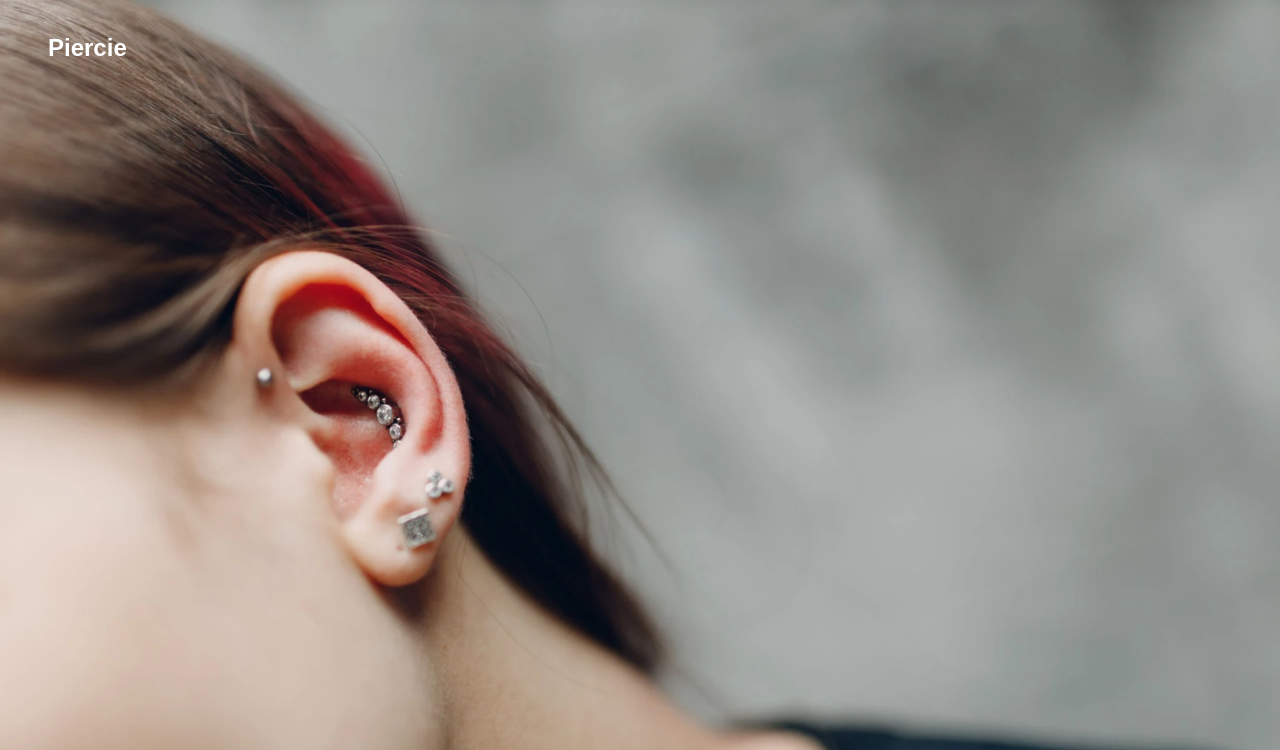
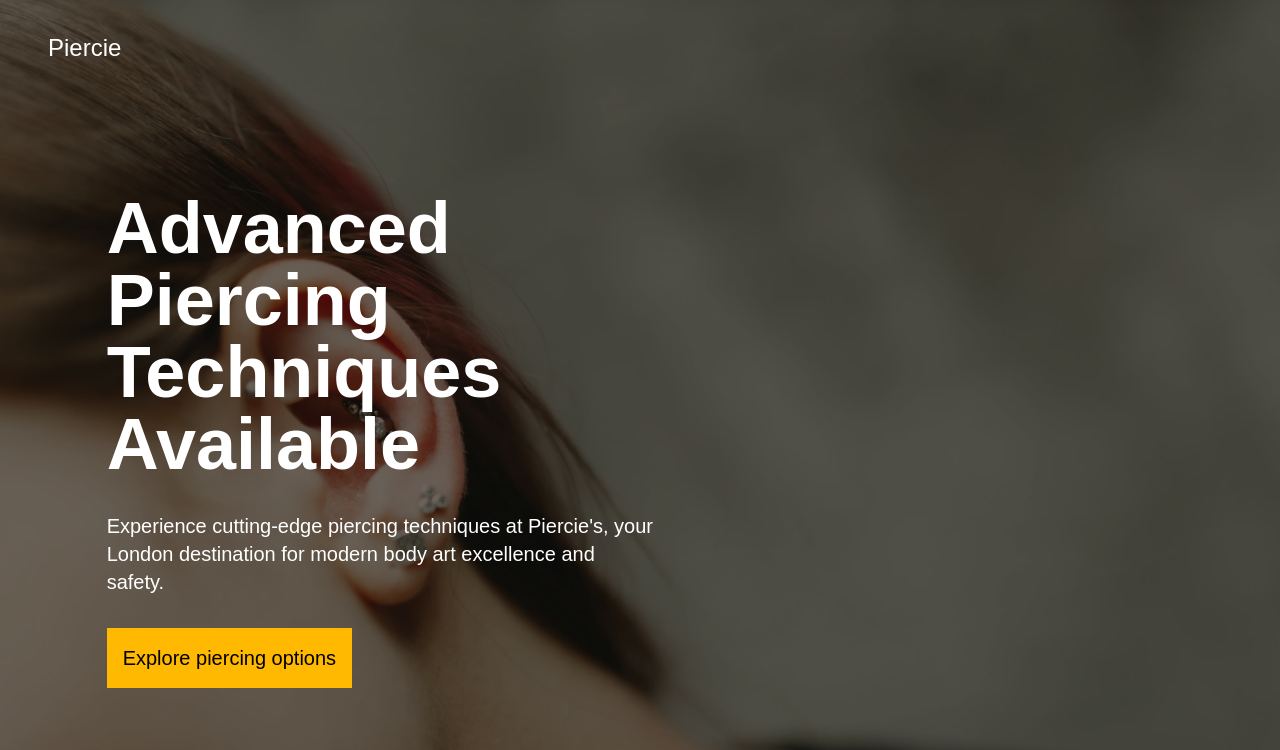
Before and after one commit to Aivanii/Piercie, a React (Vite) app: page / in a window 1280 px wide. Shown: the top 750 px of the page. Built offline with nearby package versions, Linux system fonts and the light colour scheme.

Commit message:
updated styles for mainScreen

```diff
--- a/src/index.css
+++ b/src/index.css
@@ -5,9 +5,8 @@
   box-sizing: border-box;
 }
 
-.header-logo{
+.header-logo, .jost-styles{
   font-family: "Jost", sans-serif;
   font-optical-sizing: auto;
-  font-weight: 700;
   font-style: normal;
 }
--- a/src/widgets/mainScreen.tsx/mainScreen.tsx
+++ b/src/widgets/mainScreen.tsx/mainScreen.tsx
@@ -1,20 +1,30 @@
 const MainScreen = () => {
   return (
-    <div>
-      <div>
+    <div className="max-w-[1920px] m-auto min-h-96 relative">
+      <div className="max-w-[1920px] m-auto min-h-96 relative">
         <img
+          className="object-cover relative h-220 w-full
+          "
           src="./young-woman-doing-piercing-at-beauty-studio-salon.jpeg"
           alt="background"
         />
+        <div className="absolute top-0 left-0 w-full h-full bg-[#130e03] opacity-60">
+
+        </div>
       </div>
-      <div>
-        <h1>Advanced Piercing Techniques Available</h1>
-        <p>
+      <div className="absolute top-1/2 left-1/12 -translate-y-1/2
+      text-white w-3/7 flex flex-col gap-8">
+        <h1 className="font-bold text-7xl jost-styles">Advanced Piercing Techniques Available</h1>
+        <p className="font-normal text-xl jost-styles">
           Experience cutting-edge piercing techniques at Piercie's, your London
           destination for modern body art excellence and safety.
         </p>
-        <button>Explore piercing options</button>
+        <button
+        className="jost-styles text-xl font-normal
+        bg-amber-400 text-black text-center p-4
+        w-fit cursor-pointer hover:bg-[#e6a90a] duration-200">Explore piercing options</button>
       </div>
+
     </div>
   );
 };
```
